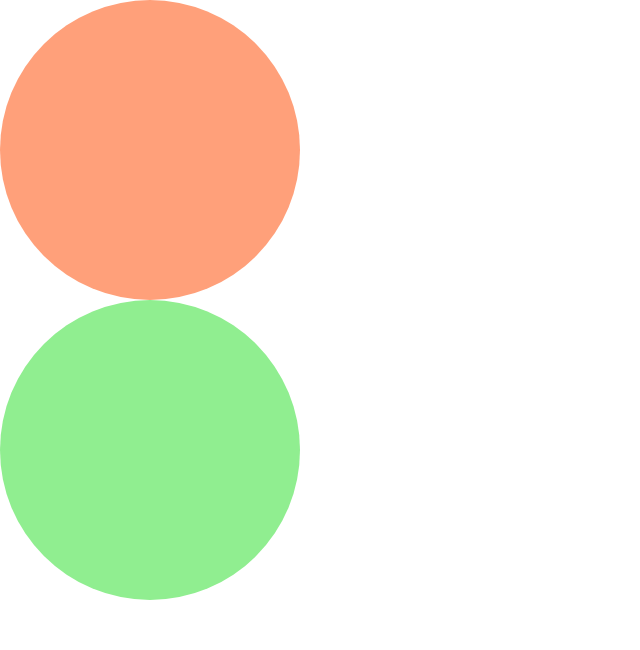
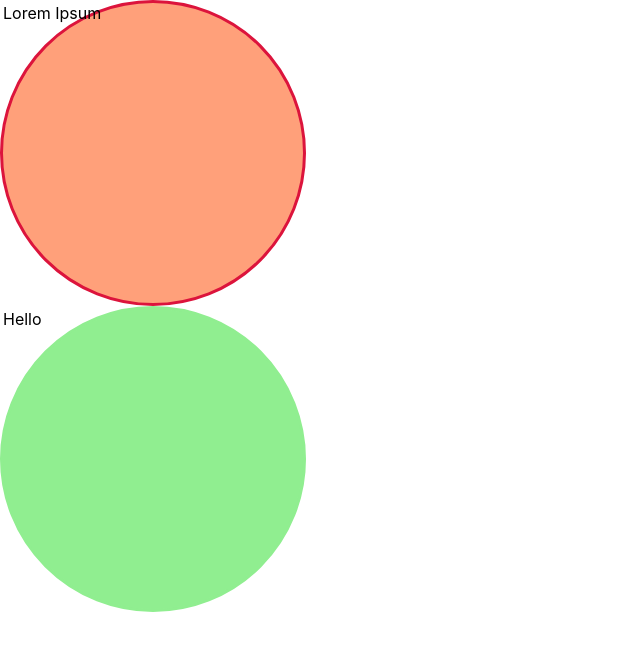
Before and after one commit to nana-like/react-coin-tracker, a React (Create React App) app: page / in a window 1280 px wide. Shown: the top 650 px of the page, without its empty margins (0-640 px from the left). Built offline with nearby package versions, Linux system fonts and the light colour scheme.

Commit message:
lecture#3.3 Optional Props

```diff
--- a/src/App.tsx
+++ b/src/App.tsx
@@ -3,8 +3,8 @@ import Circle from './Circle';
 function App() {
   return (
     <>
-      <Circle bgColor="lightsalmon" />
-      <Circle bgColor="lightgreen" />
+      <Circle borderColor="crimson" bgColor="lightsalmon" />
+      <Circle bgColor="lightgreen" text="Hello" />
     </>
   );
 }
--- a/src/Circle.tsx
+++ b/src/Circle.tsx
@@ -1,18 +1,28 @@
 import styled from 'styled-components';
-
 interface CircleProps {
   bgColor: string;
+  borderColor?: string;
+  text?: string;
+}
+interface ContainerProps {
+  bgColor: string;
+  borderColor: string;
 }
 
-const Container = styled.div<CircleProps>`
+const Container = styled.div<ContainerProps>`
   width: 300px;
   height: 300px;
   background-color: ${(props) => props.bgColor};
+  border: 3px solid ${(props) => props.borderColor};
   border-radius: 50%;
 `;
 
-function Circle({ bgColor }: CircleProps) {
-  return <Container bgColor={bgColor} />;
+function Circle({ bgColor, borderColor, text = 'Lorem Ipsum' }: CircleProps) {
+  return (
+    <Container bgColor={bgColor} borderColor={borderColor ?? bgColor}>
+      {text}
+    </Container>
+  );
 }
 
 export default Circle;
```
